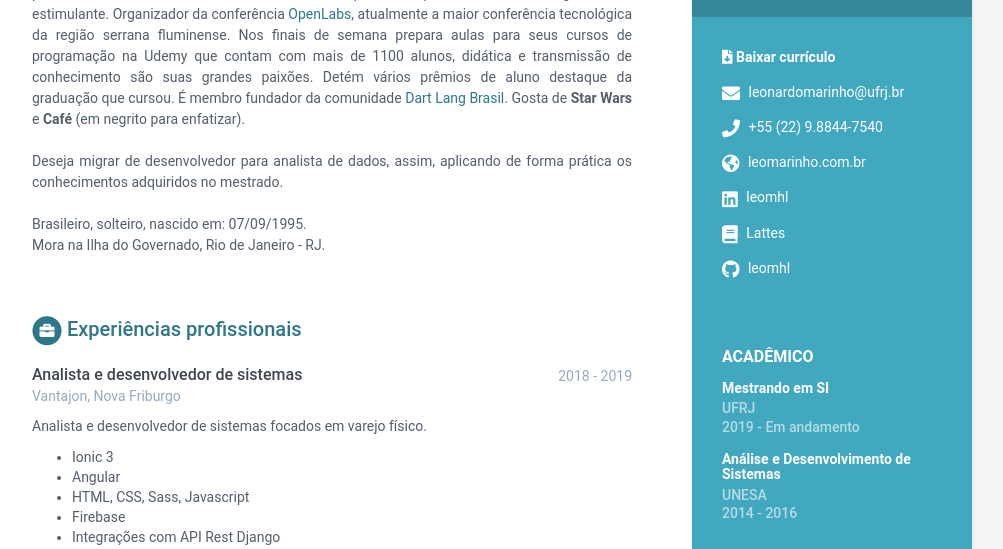
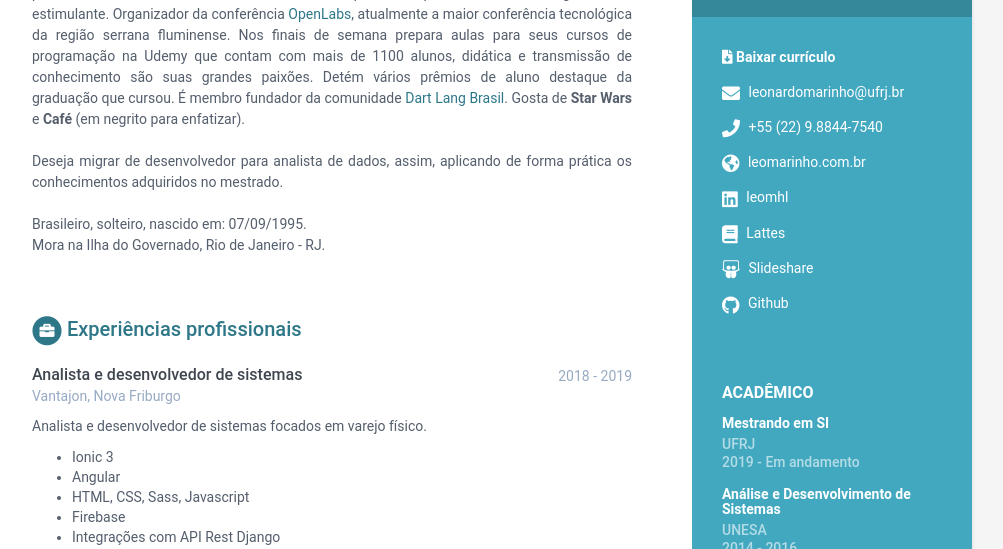
Before and after one commit to Leomhl/leomhl.github.io, a Jekyll site: the page built from index.html, in a window 1280 px wide and 900 px high, scrolled down 304 px, cut to the strip 0-549 px from the top of the window. Shown: the whole strip, without its empty margins (168-1171 px from the left). Built offline with Jekyll 4.4.1, drawn with Linux system fonts in a browser that asks for light colours.

Commit message:
Slideshare

```diff
--- a/_data/data.yml
+++ b/_data/data.yml
@@ -14,6 +14,7 @@ sidebar:
     # Sidebar links
     email: leonardomarinho@ufrj.br
     website: leomarinho.com.br
+    slideshare: leomhl/presentations
     github: leomhl
     linkedin: leomhl
     lattes: 0318029403738576
--- a/_includes/contact.html
+++ b/_includes/contact.html
@@ -38,9 +38,15 @@
     </li>
     {% endif %}
 
+    {% if sidebar.slideshare %}
+    <li class="slideshare"><i class="fab fa-slideshare"></i>
+      <a href="https://pt.slideshare.net/{{ sidebar.slideshare }}" target="_blank">Slideshare</a>
+    </li>
+    {% endif %}
+
     {% if sidebar.github %}
     <li class="github"><i class="fab fa-github"></i>
-      <a href="http://github.com/{{ sidebar.github }}" target="_blank">{{ sidebar.github }}</a>
+      <a href="http://github.com/{{ sidebar.github }}" target="_blank">Github</a>
     </li>
     {% endif %}
 
```
